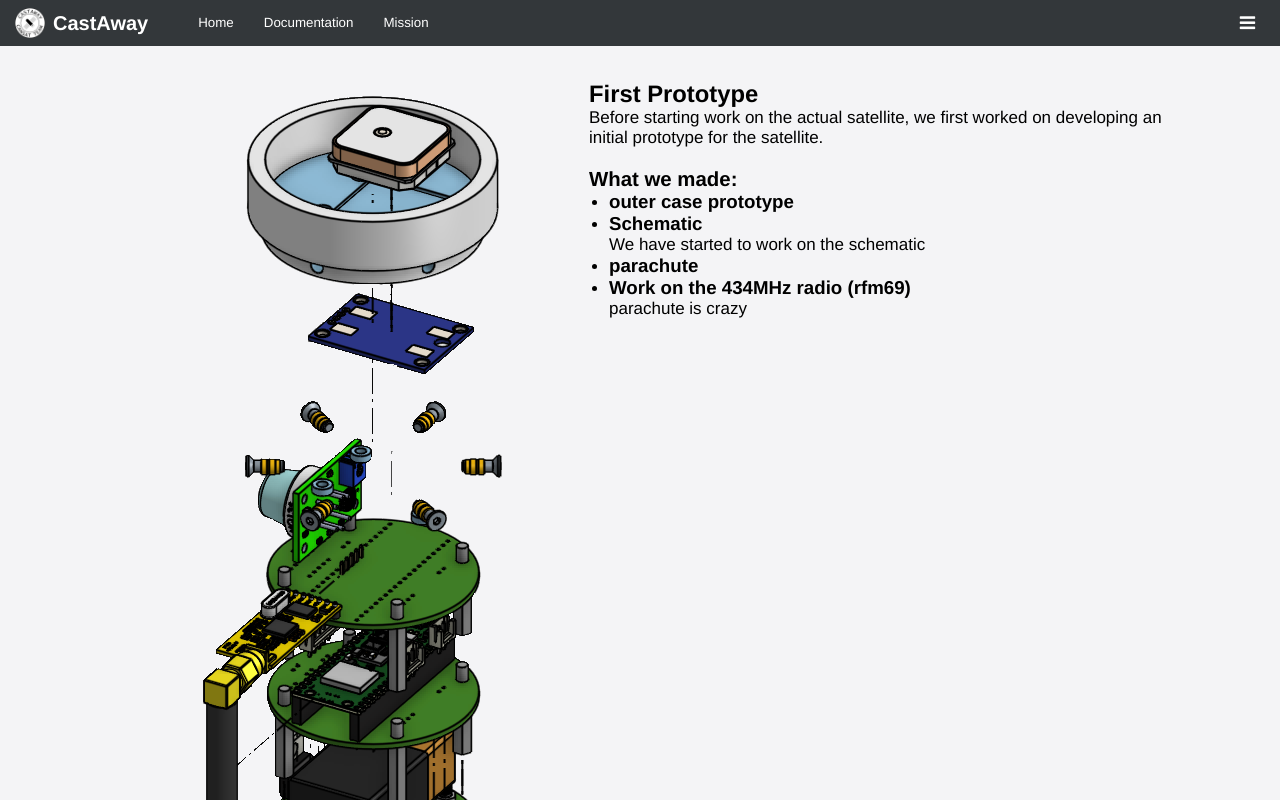
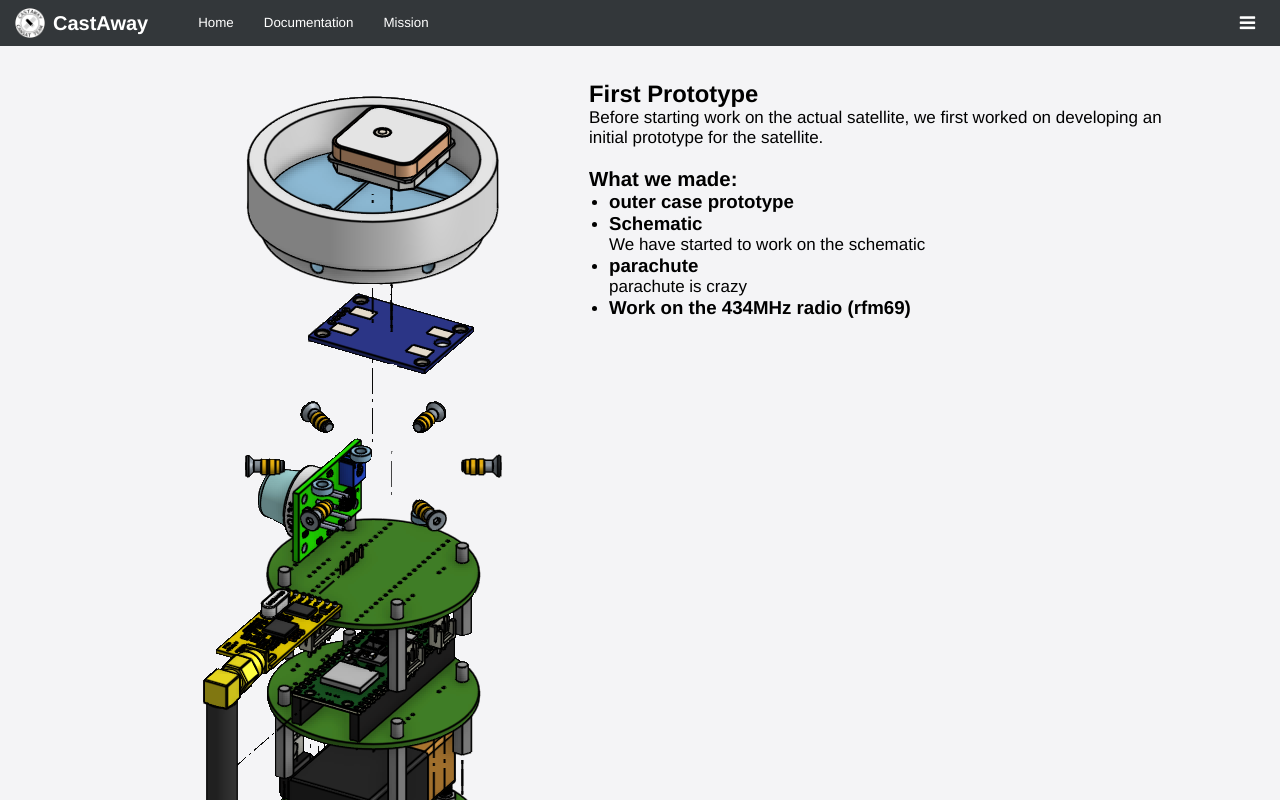
Before and after one commit to snej55/cansat-site, a React (Create React App) app in the folder react-port/: page / in a window 1280 px wide. Both pictures are taken after a click on the button "Documentation". Shown: the top 800 px of the page. Built offline with nearby package versions, Linux system fonts and the light colour scheme.

Commit message:
update docs.js

```diff
--- a/react-port/src/Components/Docs.js
+++ b/react-port/src/Components/Docs.js
@@ -25,11 +25,10 @@ export function Docs() {
                         </li>
                         <li>
                             <h4>parachute</h4>
+                            parachute is crazy
                         </li>
                         <li>
                             <h4>Work on the 434MHz radio (rfm69)</h4>
-                            parachute is crazy
-
                         </li>
                     </ul>
                 </div>
```
